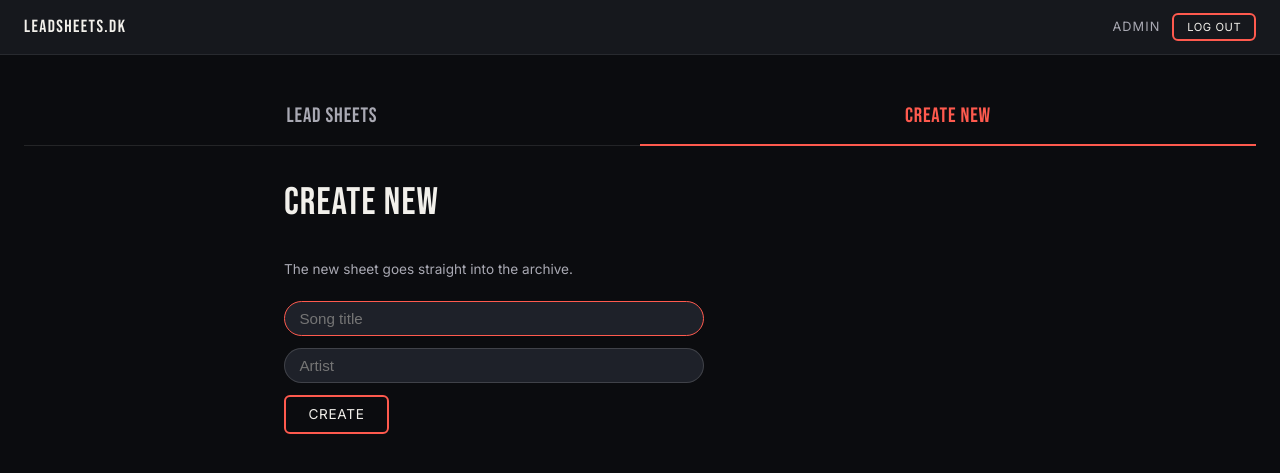
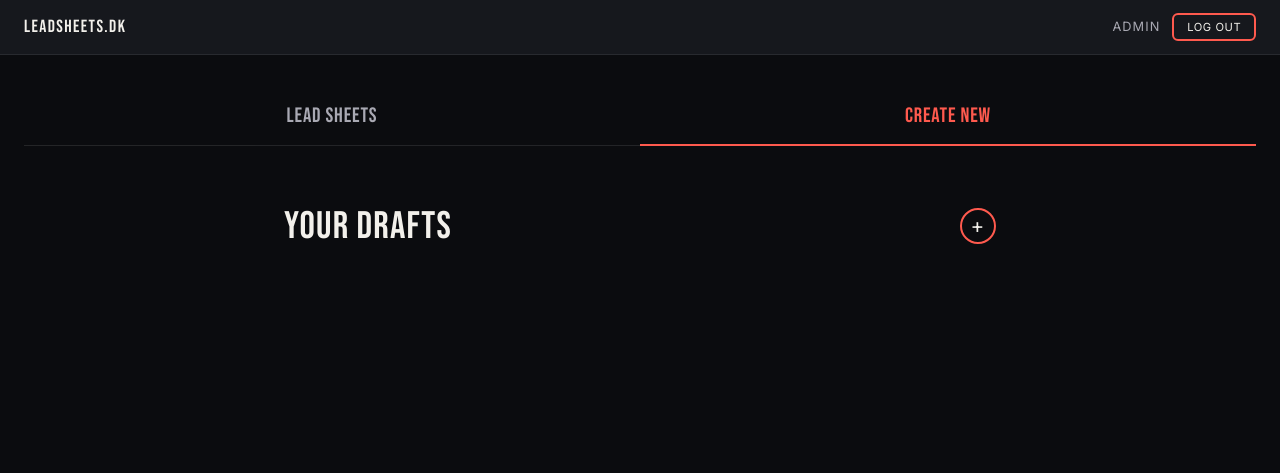
Before and after one commit to carljarner/leadsheets, a FastAPI app: page /new in a window 1280 px wide. Shown: the top 473 px of the page. Run offline with FastAPI, Linux system fonts and the light colour scheme; the visitor is signed in with stand-in values (Sample User, id 1); parts of the project's set-up code (start-up, migrations or seed data) failed here and were passed over.

Commit message:
Create New: open new sheets unsaved, store them on first save
The Create New page is now "Your Drafts": the title/artist form is gone
and a round + button opens the editor straight away with placeholder
"Title" and "Artist". Nothing is stored until the first Save -- viewers'
drafts go to localStorage then, and admins' sheets are created in the
archive via /sheets/new, whose first save POSTs the full sheet to /sheets.

Also re-render the drafts list on pageshow so Back shows it fresh, and
square the login password field to match the button.

Co-Authored-By: Claude Opus 5.5 <noreply@anthropic.com>

```diff
--- a/app.py
+++ b/app.py
@@ -165,10 +165,29 @@ async def _read_json(request: Request) -> dict:
 async def sheets_create(request: Request):
     require_admin(request)
     try:
-        body = await _read_json(request)
-        return sheets.add_leadsheet(body.get("title", ""), body.get("artist", ""))
+        return sheets.add_leadsheet(await _read_json(request))
     except (ValueError, TypeError) as exc:
         return Response(content=str(exc), status_code=400)
+
+
+@app.get("/sheets/new", response_class=HTMLResponse)
+async def sheet_new_page(request: Request):
+    # A new sheet opens in the editor unsaved; its first Save POSTs to
+    # /sheets, which creates it in the archive.
+    require_admin(request)
+    sheet = {"id": "", "title": "Title", "artist": "Artist", "key": "", "elements": []}
+    config = {
+        "canEdit": True,
+        "storage": "server",
+        "isNew": True,
+        "saveUrl": "/sheets",
+        "afterDeleteUrl": "/new",
+    }
+    return templates.TemplateResponse(
+        request,
+        "sheet.html",
+        {"sheet": sheet, "sheet_json": _json(sheet), "config_json": _json(config)},
+    )
 
 
 @app.get("/sheets/{leadsheet_id}", response_class=HTMLResponse)
--- a/sheets.py
+++ b/sheets.py
@@ -114,12 +114,18 @@ def _clean_url(value) -> str:
     return url
 
 
-def add_leadsheet(title: str, artist: str = "") -> dict:
-    title = _text(title)
+# /sheets/new is the page for a sheet that isn't saved yet.
+RESERVED_IDS = {"new"}
+
+
+def add_leadsheet(doc: dict) -> dict:
+    """Store a new sheet (the editor's first save of it) under an id made
+    from its title."""
+    title = _text(doc.get("title"))
     if not title:
         raise ValueError("Sheet title can't be empty.")
-    leadsheet_id = _unique_id(title, _existing_ids())
-    sheet = _clean_doc(leadsheet_id, {"title": title, "artist": artist, "elements": []})
+    leadsheet_id = _unique_id(title, _existing_ids() | RESERVED_IDS)
+    sheet = _clean_doc(leadsheet_id, doc)
     _save(sheet)
     return sheet
 
--- a/static/drafts.js
+++ b/static/drafts.js
@@ -39,9 +39,10 @@
     return doc;
   }
 
-  function create(title, artist) {
+  // A new, unsaved draft: nothing is stored until the editor saves it.
+  function newSheet(title, artist) {
     const id = `draft-${Date.now().toString(36)}-${Math.random().toString(36).slice(2, 6)}`;
-    return save(id, { title, artist, key: '', elements: [] });
+    return { id, title, artist, key: '', elements: [] };
   }
 
   function remove(id) {
@@ -51,5 +52,5 @@
     } catch (err) { /* nothing to remove */ }
   }
 
-  window.leadsheetDrafts = { list, get, save, create, remove };
+  window.leadsheetDrafts = { list, get, save, newSheet, remove };
 })();
--- a/static/style.css
+++ b/static/style.css
@@ -413,6 +413,7 @@ button.danger:hover { background: var(--accent); color: #12130f; }
 .login-card { text-align: center; }
 .login-card h1 { margin-top: 0; font-size: 1.6rem; text-align: center; }
 .login-card form { gap: 0.75rem; }
+.login-card input { border-radius: 6px; }
 
 /* ---------- Page tabs ---------- */
 .main-nav {
@@ -1717,8 +1718,6 @@ body.lead-viewer .tr-acc .eb-btn { width: 40px; padding: 0; font-size: 1.1rem; }
 }
 .topbar__account button { padding: 0.3rem 0.8rem; font-size: 0.7rem; }
 
-.new-sheet-form { max-width: 420px; margin: 1.25rem 0 2.5rem; }
-.drafts h2 { margin-bottom: 0; }
 
 /* Viewers can't edit archive sheets: no mode switch, Save or Delete. */
 body.ls-readonly .mode-box,
--- a/templates/new.html
+++ b/templates/new.html
@@ -1,24 +1,12 @@
 {% extends "base.html" %}
 {% block title %}Create New{% endblock %}
 {% block content %}
-<h1>Create New</h1>
-<p class="muted">
-  {% if admin %}
-  The new sheet goes straight into the archive.
-  {% else %}
-  Your sheet is saved in this browser only &mdash; it isn't added to the archive. Print it or download it as a PDF from the sheet.
-  {% endif %}
-</p>
-
-<form id="new-sheet-form" class="new-sheet-form">
-  <input type="text" id="new-sheet-title" placeholder="Song title" maxlength="200" required autofocus />
-  <input type="text" id="new-sheet-artist" placeholder="Artist" maxlength="200" />
-  <p id="new-sheet-error" class="error" hidden></p>
-  <button type="submit" class="primary">Create</button>
-</form>
+<div class="setlists-toolbar">
+  <h1>Your Drafts</h1>
+  <button type="button" id="new-sheet-btn" class="add-row-btn add-row-btn--inline" title="New sheet" aria-label="New sheet">+</button>
+</div>
 
 <section id="drafts" class="drafts" hidden>
-  <h2>Your drafts</h2>
   <p class="muted">Saved in this browser only.</p>
   <ul id="drafts-list" class="setlist-cards"></ul>
 </section>
@@ -28,45 +16,20 @@
 <script src="/static/drafts.js?v={{ static_version }}"></script>
 <script>
   const isAdmin = {{ 'true' if admin else 'false' }};
-  const form = document.getElementById('new-sheet-form');
-  const titleInput = document.getElementById('new-sheet-title');
-  const artistInput = document.getElementById('new-sheet-artist');
-  const errorBox = document.getElementById('new-sheet-error');
+  const newButton = document.getElementById('new-sheet-btn');
 
-  function showError(message) {
-    errorBox.textContent = message;
-    errorBox.hidden = false;
-  }
-
-  form.addEventListener('submit', async e => {
-    e.preventDefault();
-    errorBox.hidden = true;
-    const title = titleInput.value.trim();
-    const artist = artistInput.value.trim();
-    if (!title) { titleInput.focus(); return; }
-    if (isAdmin) {
-      const resp = await fetch('/sheets', {
-        method: 'POST',
-        headers: { 'Content-Type': 'application/json' },
-        body: JSON.stringify({ title, artist }),
-      });
-      if (!resp.ok) { showError('Couldn’t create the sheet: ' + await resp.text()); return; }
-      const sheet = await resp.json();
-      location.href = `/sheets/${sheet.id}?mode=edit`;
-      return;
-    }
-    try {
-      const draft = window.leadsheetDrafts.create(title, artist);
-      location.href = `/draft?mode=edit#${encodeURIComponent(draft.id)}`;
-    } catch (err) {
-      showError('Couldn’t save in this browser. Storage may be full or blocked (e.g. a private window).');
-    }
+  // Start straight in the editor with placeholder text to overwrite there.
+  newButton.addEventListener('click', () => {
+    location.href = isAdmin ? '/sheets/new?mode=edit' : '/draft?mode=edit#new';
   });
 
   // Drafts made in this browser (only viewers make them, but show any).
-  const drafts = window.leadsheetDrafts.list();
-  if (drafts.length) {
+  // Rendered on every pageshow, not just load: coming Back from the editor
+  // can restore this page from the back/forward cache with a stale list.
+  function renderDrafts() {
+    const drafts = window.leadsheetDrafts.list();
     const list = document.getElementById('drafts-list');
+    list.replaceChildren();
     for (const draft of drafts) {
       const li = document.createElement('li');
       li.className = 'setlist-card leadsheet-card';
@@ -88,7 +51,8 @@
       li.appendChild(a);
       list.appendChild(li);
     }
-    document.getElementById('drafts').hidden = false;
+    document.getElementById('drafts').hidden = !drafts.length;
   }
+  window.addEventListener('pageshow', renderDrafts);
 </script>
 {% endblock %}
```
Also changed, not shown: templates/draft.html (+6 -2 lines), static/leadsheet-editor.js.
